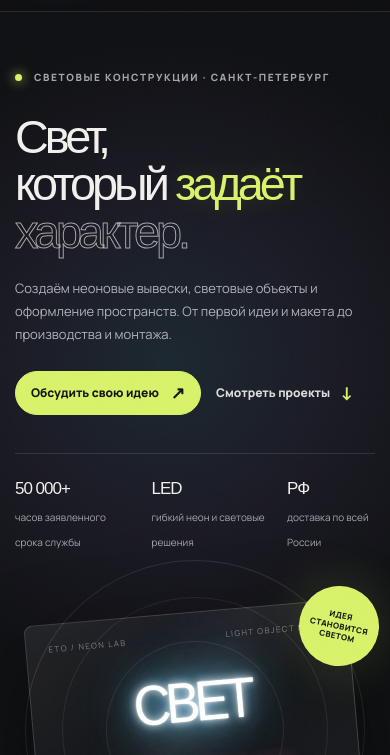
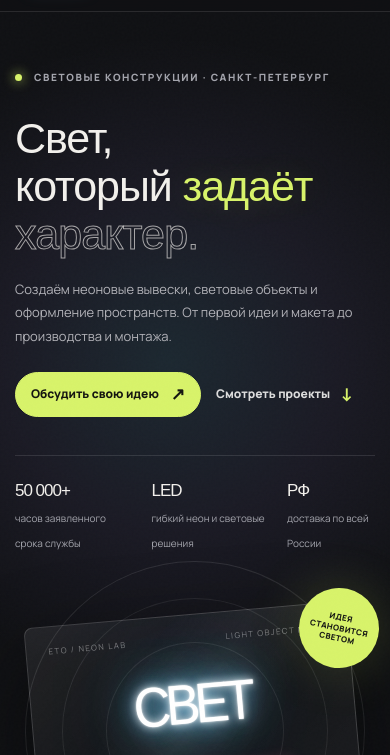
Before and after one commit to mendjicode/ETONEON, a plain HTML site: page index.html in a window 390 px wide. Shown: the part 59-814 px from the top of the page. Drawn offline with Linux system fonts and the light colour scheme; a web font is replaced by a local one.

Commit message:
Add files via upload

```diff
--- a/index.html
+++ b/index.html
@@ -56,8 +56,8 @@ button{cursor:pointer}
 .hero-kicker{display:flex;align-items:center;gap:12px;margin-bottom:28px}
 .live-dot{width:7px;height:7px;border-radius:50%;background:var(--lime);box-shadow:0 0 12px var(--lime)}
 .hero-kicker span:last-child{font-size:10px;color:var(--muted);letter-spacing:.16em;text-transform:uppercase;font-weight:800}
-h1{font-family:var(--display);font-size:clamp(48px,6.5vw,88px);line-height:1.02;letter-spacing:-.085em;font-weight:500;margin:0;max-width:660px}
-h1 .outline{color:transparent;-webkit-text-stroke:1px rgba(242,240,236,.65)}
+h1{font-family:var(--display);font-size:clamp(48px,6.5vw,88px);line-height:1.1;letter-spacing:-.035em;font-weight:500;margin:0;max-width:760px;overflow-wrap:normal}
+h1 .outline{color:transparent;-webkit-text-stroke:1px rgba(242,240,236,.65);letter-spacing:-.02em}
 h1 .glow-word{color:var(--lime);text-shadow:0 0 32px rgba(216,243,106,.18)}
 .hero-desc{font-size:15px;line-height:1.8;color:#b2b2b8;max-width:430px;margin:28px 0 30px}
 .hero-actions{display:flex;align-items:center;gap:22px;flex-wrap:wrap}
@@ -186,12 +186,19 @@ h1 .glow-word{color:var(--lime);text-shadow:0 0 32px rgba(216,243,106,.18)}
   .services-grid{grid-template-columns:repeat(2,1fr)}.work-grid{grid-template-columns:1fr 1fr}
   .work-card:last-child{display:none}.steps{grid-template-columns:repeat(5,1fr)}
 }
+@media(max-width:900px){
+  .hero-grid{grid-template-columns:1fr;gap:12px}
+  .hero-copy{max-width:760px}
+  h1{font-size:clamp(48px,8.5vw,76px);line-height:1.1;letter-spacing:-.035em}
+  .hero-art{height:440px;margin-top:8px}
+  .art-card{width:min(88%,560px)}
+}
 @media(max-width:760px){
   .wrap{width:min(100% - 36px,var(--max))}
   .nav{height:70px}.brand{min-width:0}.nav-links{display:none;position:absolute;top:70px;left:0;right:0;padding:22px 24px;background:#15171c;border-bottom:1px solid var(--line);flex-direction:column;align-items:flex-start;gap:20px}
   .nav-links.open{display:flex}.nav-right .btn{display:none}.menu-toggle{display:block}
   .hero{padding:48px 0 40px;min-height:0}.hero-grid{grid-template-columns:1fr;gap:10px}
-  .hero-copy{padding:10px 0 0}h1{font-size:clamp(43px,12vw,68px)}
+  .hero-copy{padding:10px 0 0}h1{font-size:clamp(43px,11vw,68px);line-height:1.1;letter-spacing:-.03em}
   .hero-desc{font-size:13px;margin:20px 0 24px}.hero-meta{margin-top:38px;gap:18px}.meta-item strong{font-size:17px}
   .hero-art{height:390px;margin:0 -4px}.art-orbit{width:340px;height:340px}.art-card{width:88%;height:270px}.neon-sign .big{font-size:70px}
   .art-sticker{width:80px;height:80px;font-size:8px;right:0;top:24px}.art-note{bottom:0}.color-switch{right:0;bottom:0}
@@ -206,6 +213,7 @@ h1 .glow-word{color:var(--lime);text-shadow:0 0 32px rgba(216,243,106,.18)}
   .footer-row{align-items:flex-start;flex-direction:column}.footer-links{flex-wrap:wrap}
 }
 @media(max-width:420px){
+  h1{letter-spacing:-.025em;line-height:1.12}
   .wrap{width:calc(100% - 30px)}
   .brand-logo{width:76px;height:42px}.hero-art{height:335px}.art-card{height:235px}.neon-sign .big{font-size:56px}.neon-sign .sub{font-size:10px}
   .art-note{padding:9px 11px}.art-note b{font-size:15px}.art-note small{font-size:8px}
```
